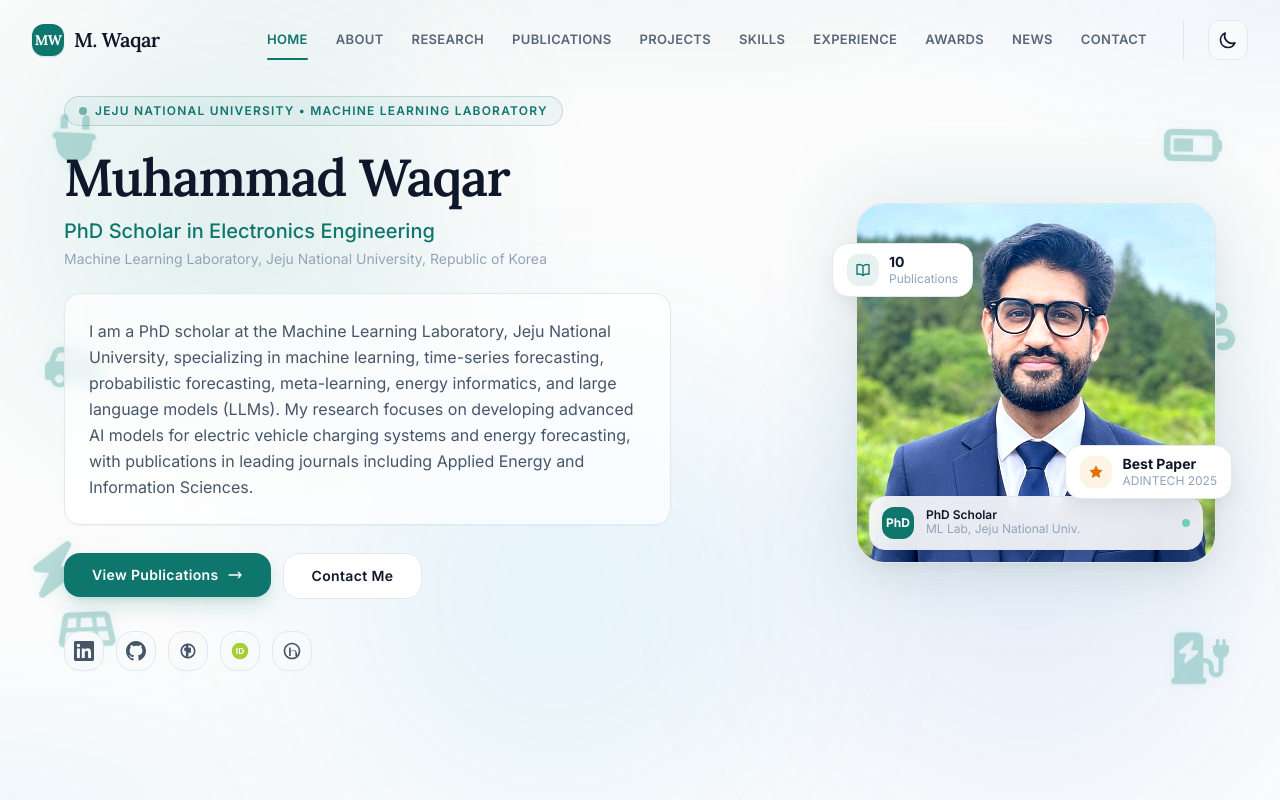
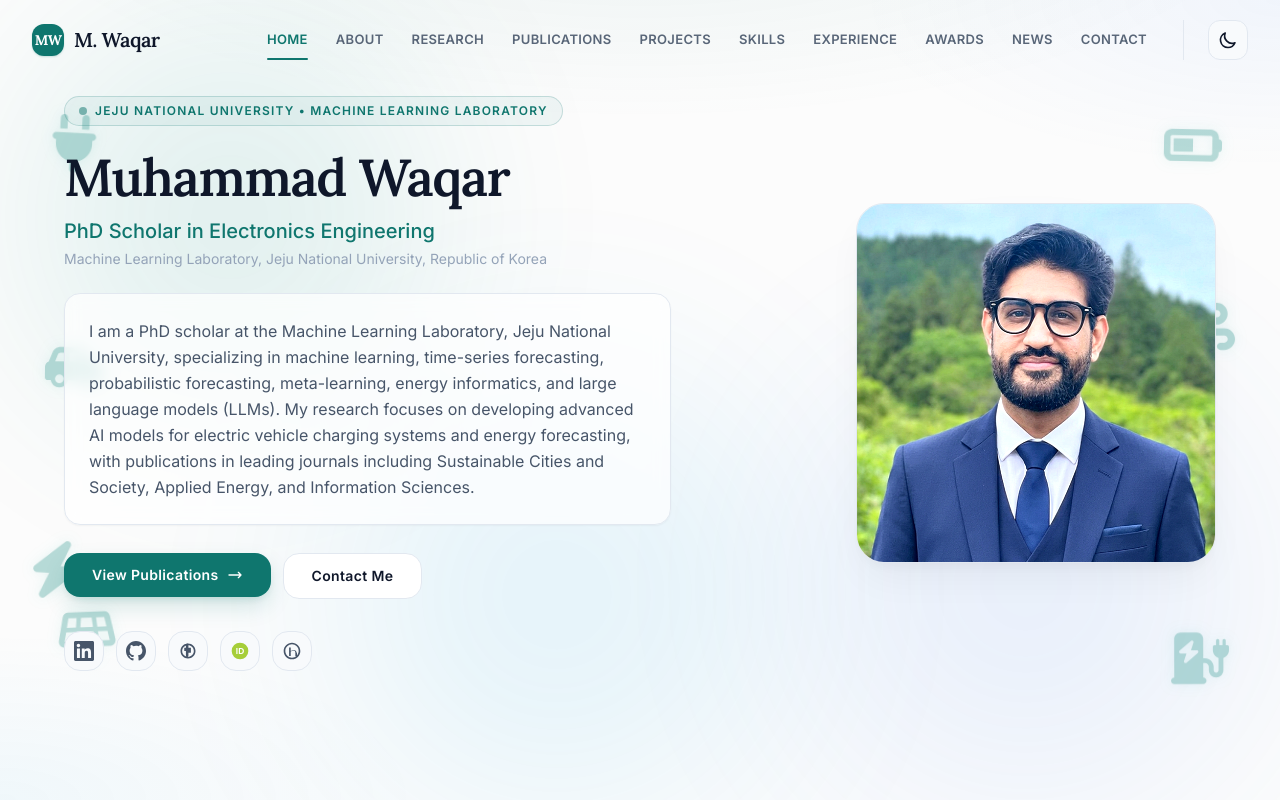
Before and after one commit to Waqar2193/M-Waqar_Academic-Portfolio, a Next.js app: page / in a window 1280 px wide. Shown: the top 800 px of the page. Built offline with nearby package versions, Linux system fonts and the light colour scheme.

Commit message:
Clean Hero photo (remove overlays) and update bio to highlight Sustainable Cities and Society alongside Applied Energy

```diff
--- a/src/components/sections/About.tsx
+++ b/src/components/sections/About.tsx
@@ -21,7 +21,7 @@ export function About() {
             <div className="rounded-2xl border border-border/60 bg-surface-elevated p-6 shadow-sm">
               <h3 className="font-serif text-lg font-semibold tracking-tight text-text-primary mb-2">Research Impact</h3>
               <p className="text-text-secondary text-sm leading-relaxed">
-                Published in leading journals including Applied Energy, Information Sciences, Journal of Energy Storage, IEEE Access, and Energy Reports. Recipient of the BK21 FOUR Research Scholarship and Best Paper Award at ADINTECH 2025.
+                Published in leading journals including Sustainable Cities and Society, Applied Energy, Information Sciences, Journal of Energy Storage, IEEE Access, and Energy Reports. Recipient of the BK21 FOUR Research Scholarship and Best Paper Award at ADINTECH 2025.
               </p>
             </div>
           </div>
--- a/src/components/sections/Hero.tsx
+++ b/src/components/sections/Hero.tsx
@@ -124,8 +124,6 @@ export function Hero() {
             className="order-1 lg:order-2 flex justify-center lg:justify-end"
           >
             <div className="relative">
-              {/* subtle accent glow */}
-              <div className="absolute -inset-4 rounded-[2rem] bg-accent/10 blur-2xl" aria-hidden="true" />
               <div className="relative w-64 h-64 sm:w-72 sm:h-72 lg:w-[360px] lg:h-[360px] rounded-[1.75rem] overflow-hidden border border-border bg-surface shadow-xl shadow-black/5">
                 {profile.photo ? (
                   <img src={profile.photo} alt={profile.name} className="w-full h-full object-cover hero-profile-img" />
@@ -136,34 +134,6 @@ export function Hero() {
                     </svg>
                   </div>
                 )}
-                {/* bottom badge */}
-                <div className="absolute bottom-3 left-3 right-3 rounded-xl bg-background/90 backdrop-blur-md border border-border px-3 py-2.5 flex items-center gap-3 shadow-md">
-                  <span className="flex h-8 w-8 items-center justify-center rounded-lg bg-accent text-white text-xs font-bold">PhD</span>
-                  <div className="min-w-0">
-                    <p className="text-xs font-semibold text-text-primary leading-none">PhD Scholar</p>
-                    <p className="text-xs text-text-muted truncate">ML Lab, Jeju National Univ.</p>
-                  </div>
-                  <span className="ml-auto h-2 w-2 rounded-full bg-emerald-500 animate-pulse" />
-                </div>
-              </div>
-              {/* floating stat cards — desktop only */}
-              <div className="hidden lg:flex absolute -left-6 top-10 rounded-xl border border-border bg-surface-elevated px-3.5 py-2.5 shadow-lg items-center gap-2.5">
-                <span className="flex h-8 w-8 items-center justify-center rounded-lg bg-accent/10 text-accent">
-                  <svg className="w-4 h-4" fill="none" stroke="currentColor" viewBox="0 0 24 24"><path strokeLinecap="round" strokeLinejoin="round" strokeWidth={2} d="M12 6.042A8.967 8.967 0 006 3.75c-1.052 0-2.062.18-3 .512v14.25A8.987 8.987 0 016 18c2.305 0 4.408.867 6 2.292m0-14.25a8.966 8.966 0 016-2.292c1.052 0 2.062.18 3 .512v14.25A8.987 8.987 0 0018 18a8.967 8.967 0 00-6 2.292m0-14.25v14.25" /></svg>
-                </span>
-                <div>
-                  <p className="text-sm font-bold leading-none text-text-primary">10</p>
-                  <p className="text-xs text-text-muted leading-none mt-1">Publications</p>
-                </div>
-              </div>
-              <div className="hidden lg:flex absolute -right-4 bottom-16 rounded-xl border border-border bg-surface-elevated px-3.5 py-2.5 shadow-lg items-center gap-2.5">
-                <span className="flex h-8 w-8 items-center justify-center rounded-lg bg-amber-500/10 text-amber-600">
-                  <svg className="w-4 h-4" fill="currentColor" viewBox="0 0 24 24"><path d="M12 2l3.09 6.26L22 9.27l-5 4.87L18.18 21 12 17.77 5.82 21 7 14.14l-5-4.87 6.91-1.01L12 2z" /></svg>
-                </span>
-                <div>
-                  <p className="text-sm font-bold leading-none text-text-primary">Best Paper</p>
-                  <p className="text-xs text-text-muted leading-none mt-1">ADINTECH 2025</p>
-                </div>
               </div>
             </div>
           </motion.div>
--- a/src/data/profile.ts
+++ b/src/data/profile.ts
@@ -3,8 +3,8 @@ export const profile = {
   title: "PhD Scholar in Electronics Engineering",
   affiliation: "Machine Learning Laboratory, Jeju National University, Republic of Korea",
   email: "m-waqar@stu.jejunu.ac.kr",
-  shortBio: "I am a PhD scholar at the Machine Learning Laboratory, Jeju National University, specializing in machine learning, time-series forecasting, probabilistic forecasting, meta-learning, energy informatics, and large language models (LLMs). My research focuses on developing advanced AI models for electric vehicle charging systems and energy forecasting, with publications in leading journals including Applied Energy and Information Sciences.",
-  longBio: `I am a PhD scholar in Electronics Engineering at Jeju National University, Republic of Korea, working under the supervision of Prof. Yung-Cheol Byun at the Machine Learning Laboratory. My research focuses on probabilistic time-series forecasting, energy informatics, electric vehicle charging systems, and meta-learning. I develop AI models that have been published in leading journals including Applied Energy, Information Sciences, Journal of Energy Storage, IEEE Access, and Energy Reports.
+  shortBio: "I am a PhD scholar at the Machine Learning Laboratory, Jeju National University, specializing in machine learning, time-series forecasting, probabilistic forecasting, meta-learning, energy informatics, and large language models (LLMs). My research focuses on developing advanced AI models for electric vehicle charging systems and energy forecasting, with publications in leading journals including Sustainable Cities and Society, Applied Energy, and Information Sciences.",
+  longBio: `I am a PhD scholar in Electronics Engineering at Jeju National University, Republic of Korea, working under the supervision of Prof. Yung-Cheol Byun at the Machine Learning Laboratory. My research focuses on probabilistic time-series forecasting, energy informatics, electric vehicle charging systems, and meta-learning. I develop AI models that have been published in leading journals including Sustainable Cities and Society, Applied Energy, Information Sciences, Journal of Energy Storage, IEEE Access, and Energy Reports.
 
 Prior to my PhD, I completed my M.S. in Computer Science at COMSATS University Islamabad, Pakistan, with a CGPA of 3.71/4.00, and my B.S. (Honors) in Computer Science at the University of Sargodha, Pakistan, with a CGPA of 3.50/4.00. I worked as a Lecturer in Computer Science at Bahria Foundation College, Attock, Pakistan, where I taught Introduction to ICT, Programming Fundamentals, and Data Science Foundations.
 
```
